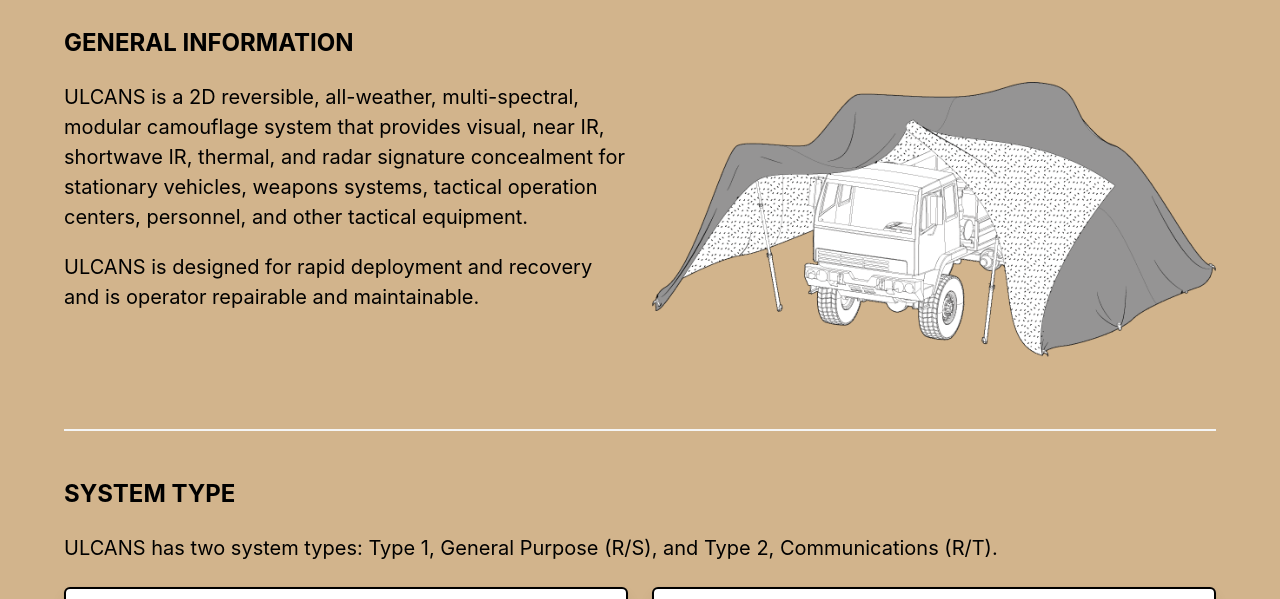
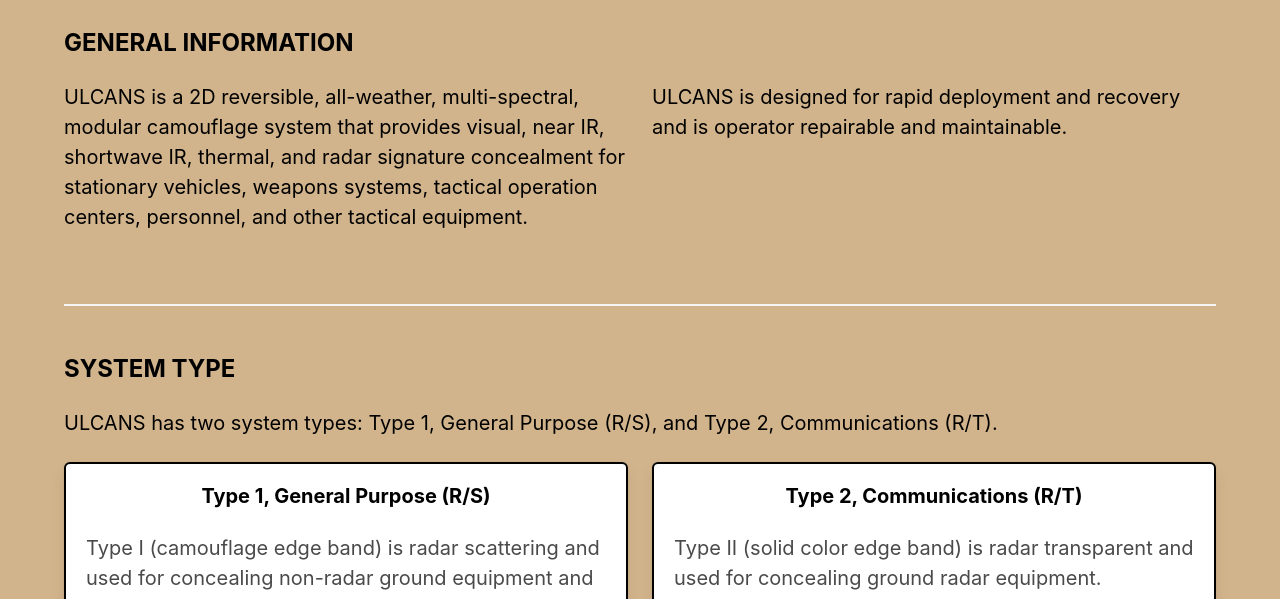
Before and after one commit to naricci/qrg-website, a plain HTML site: page views/equipment.html in a window 1280 px wide. Shown: the part 174-773 px from the top of the page. Drawn offline with Linux system fonts and the light colour scheme.

Commit message:
removed unused imgs and fix images on setup page 1

```diff
--- a/views/equipment.html
+++ b/views/equipment.html
@@ -131,19 +131,18 @@
 									for stationary vehicles, weapons systems, tactical operation centers, personnel,
 									and other tactical equipment.
 								</p>
+							</div>
+						</div>
+						<div class="column">
+							<div class="content is-medium">
 								<p>
 									ULCANS is designed for rapid deployment and recovery and is operator repairable
 									and maintainable.
 								</p>
-
 							</div>
 						</div>
-						<div class="column">
-							<figure class="image is-fullhd">
-								<img src="../images/setup/deployment/Deploy_TruckNetEntry.png" alt="truck">
-							</figure>
-						</div>
 					</div>
+
 
 					<br><hr><br>
 
```
Also changed, not shown: views/setup.html (+4 -6 lines), images/configuration/Config_dimensions03.png, images/icons/Button_ConfigMenu_Calculator_240x120.png (deleted), images/icons/Button_ConfigMenu_Calculator_480x240.png (deleted), images/icons/Button_ConfigMenu_List_240x120.png (deleted), images/icons/Button_ConfigMenu_List_480x240.png (deleted), images/icons/Button_ConfigMenu_Typical_240x120.png (deleted), images/icons/Button_ConfigMenu_Typical_480x240.png (deleted), images/icons/TextBox_Calculate_240x120.png (deleted), images/icons/TextBox_Calculate_480x240.png (deleted).
